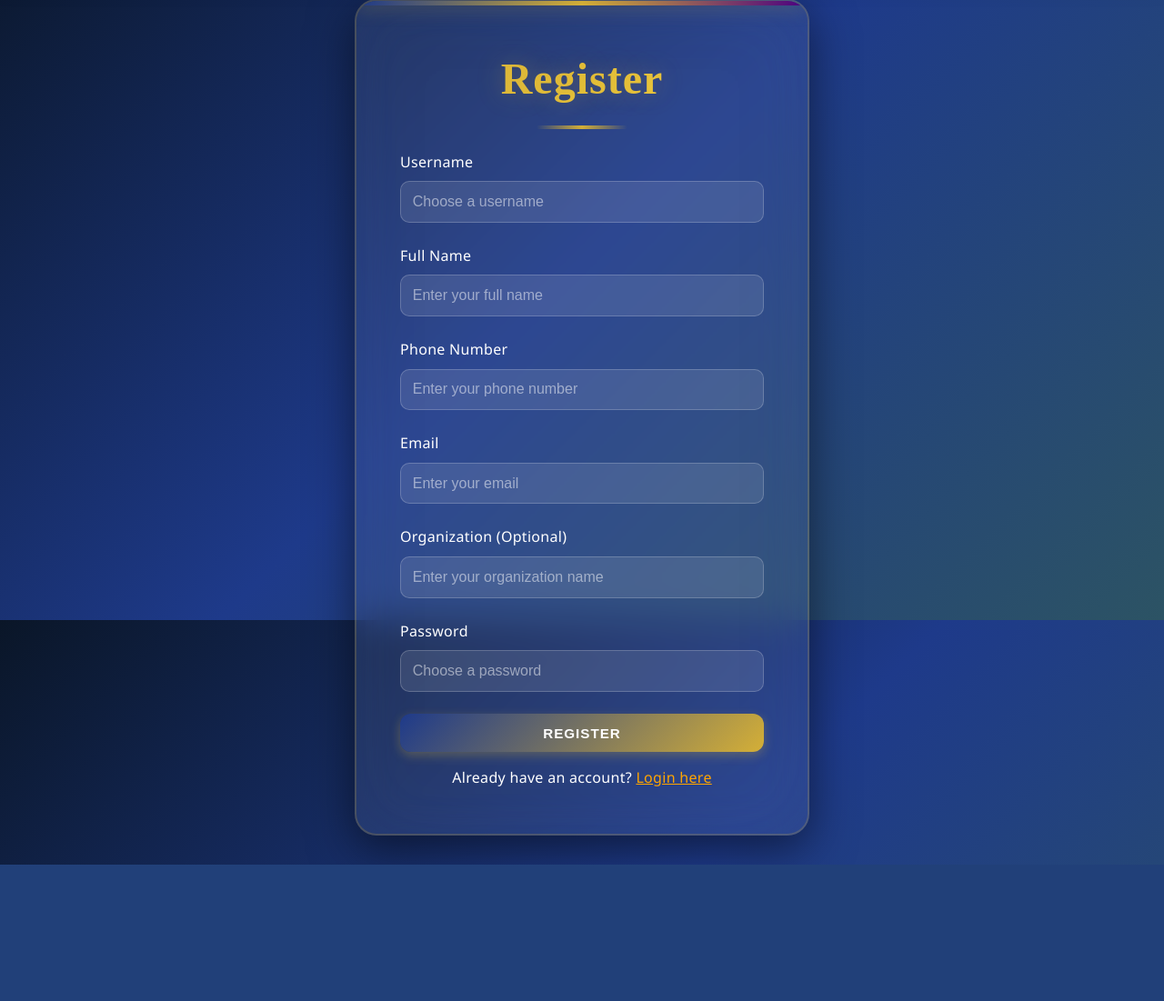
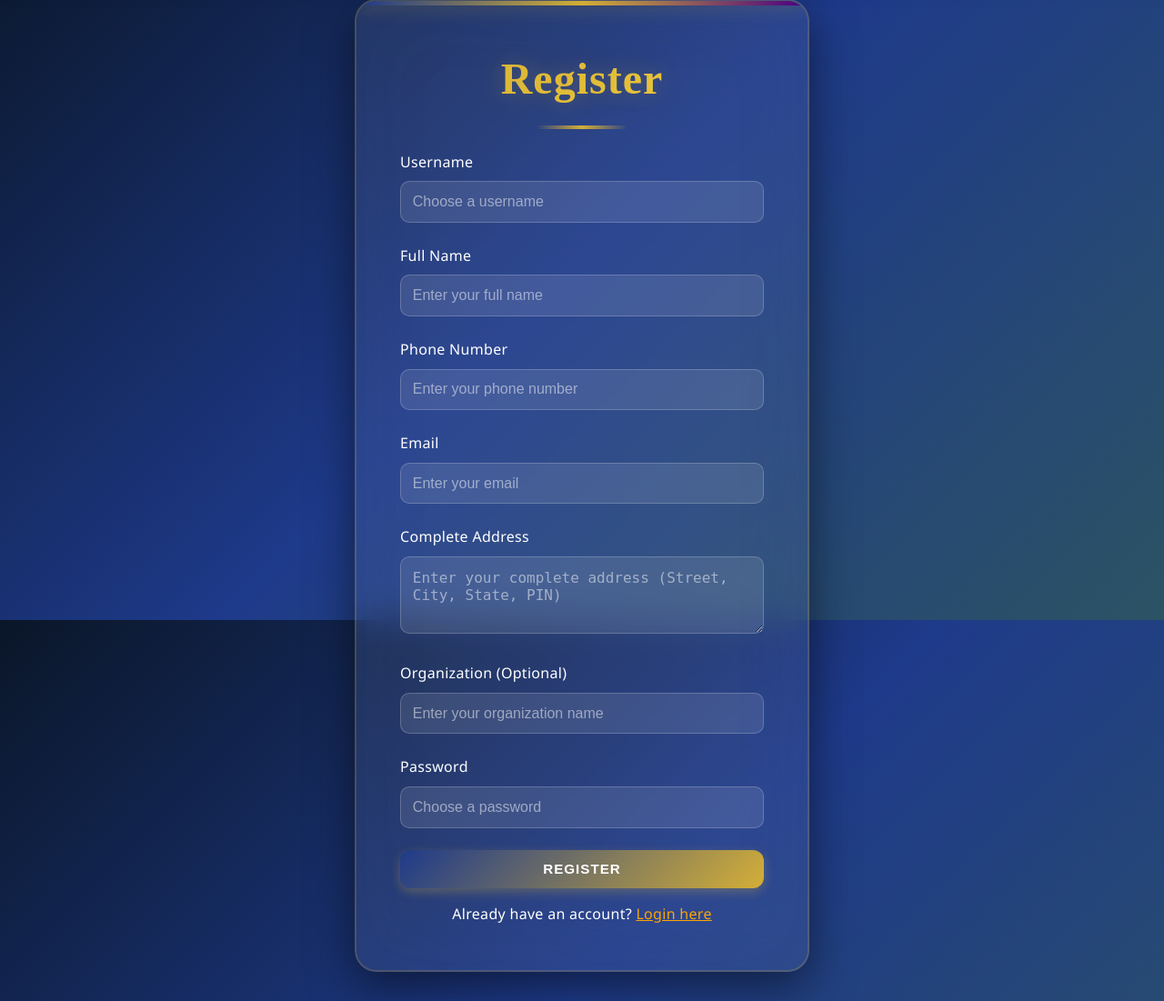
Before and after one commit to mohammedhuzaif17/national_scaffolding, a Flask app: page /register in a window 1280 px wide. Shown: the part 118-1219 px from the top of the page at 91% size. Before the commit the page ends 1069 px from the top, so only its background shows below. Run offline with Flask 3, Linux system fonts and the light colour scheme.

Commit message:
Add customer address field and ensure unique transaction IDs for purchases
Modify User model to include an address field, update registration form and template to capture address, and implement logic in `complete_order` to prevent duplicate transaction IDs.

Replit-Commit-Author: Agent
Replit-Commit-Session-Id: e7853045-e7b3-46d5-8c9b-db49a2a366db
Replit-Commit-Checkpoint-Type: intermediate_checkpoint
Replit-Commit-Event-Id: b0a9f70d-3978-4c56-91f9-fc898eb3935b
Replit-Commit-Screenshot-Url: https://storage.googleapis.com/screenshot-production-us-central1/ca2a645e-8279-43dd-ae64-75aee164e925/e7853045-e7b3-46d5-8c9b-db49a2a366db/6ACsWBq

```diff
--- a/app.py
+++ b/app.py
@@ -276,6 +276,7 @@ def register():
         full_name = request.form.get('full_name')
         phone = request.form.get('phone')
         email = request.form.get('email')
+        address = request.form.get('address')
         organization = request.form.get('organization')
         password = request.form.get('password')
 
@@ -296,6 +297,7 @@ def register():
             full_name=full_name,
             phone=phone,
             email=email,
+            address=address,
             organization=organization
         )
         user.set_password(password)
@@ -546,6 +548,10 @@ def complete_order():
     if not transaction_id or len(transaction_id) < 8:
         return jsonify({'success': False, 'message': 'Valid Transaction ID is required (minimum 8 characters)'})
 
+    existing_order = Order.query.filter_by(transaction_id=transaction_id).first()
+    if existing_order:
+        return jsonify({'success': False, 'message': 'This Transaction ID has already been used. Each purchase requires a unique payment. Please make a new payment and enter the new Transaction ID.'})
+
     total = 0
 
     for item in cart_items:
--- a/models.py
+++ b/models.py
@@ -12,6 +12,7 @@ class User(UserMixin, db.Model):
     full_name = db.Column(db.String(200), nullable=False)
     email = db.Column(db.String(120), unique=True, nullable=False)
     phone = db.Column(db.String(20), unique=True, nullable=False)
+    address = db.Column(db.Text, nullable=True)
     organization = db.Column(db.String(200), nullable=True)
     password_hash = db.Column(db.String(255), nullable=False)
     created_at = db.Column(db.DateTime, default=datetime.utcnow)
--- a/templates/admin_orders.html
+++ b/templates/admin_orders.html
@@ -31,7 +31,7 @@
                 {% for order in orders %}
                 <tr>
                     <td>#{{ order.id }}</td>
-                    <td style="min-width: 200px; max-width: 300px;">
+                    <td style="min-width: 200px; max-width: 350px;">
                         <div style="background: rgba(212, 175, 55, 0.1); padding: 0.8rem; border-radius: 8px; border-left: 3px solid #d4af37;">
                             <div style="margin-bottom: 0.5rem;">
                                 <strong style="color: #d4af37; font-size: 1.05rem; display: block; margin-bottom: 0.3rem;">{{ order.user.full_name or order.user.username or 'N/A' }}</strong>
@@ -39,6 +39,9 @@
                             <div style="display: flex; flex-direction: column; gap: 0.3rem;">
                                 <span style="color: #fff; font-size: 0.9rem;"><strong style="color: #d4af37;">Email:</strong> {{ order.user.email or 'N/A' }}</span>
                                 <span style="color: #fff; font-size: 0.9rem;"><strong style="color: #d4af37;">Phone:</strong> {{ order.user.phone or 'N/A' }}</span>
+                                {% if order.user.address %}
+                                <span style="color: #fff; font-size: 0.9rem;"><strong style="color: #d4af37;">Address:</strong> {{ order.user.address }}</span>
+                                {% endif %}
                                 {% if order.user.organization %}
                                 <span style="color: #fff; font-size: 0.9rem;"><strong style="color: #d4af37;">Org:</strong> {{ order.user.organization }}</span>
                                 {% endif %}
--- a/templates/register.html
+++ b/templates/register.html
@@ -23,6 +23,10 @@
             <input type="email" id="email" name="email" required placeholder="Enter your email">
         </div>
         <div class="form-group">
+            <label for="address">Complete Address</label>
+            <textarea id="address" name="address" rows="3" required placeholder="Enter your complete address (Street, City, State, PIN)"></textarea>
+        </div>
+        <div class="form-group">
             <label for="organization">Organization (Optional)</label>
             <input type="text" id="organization" name="organization" placeholder="Enter your organization name">
         </div>
```
